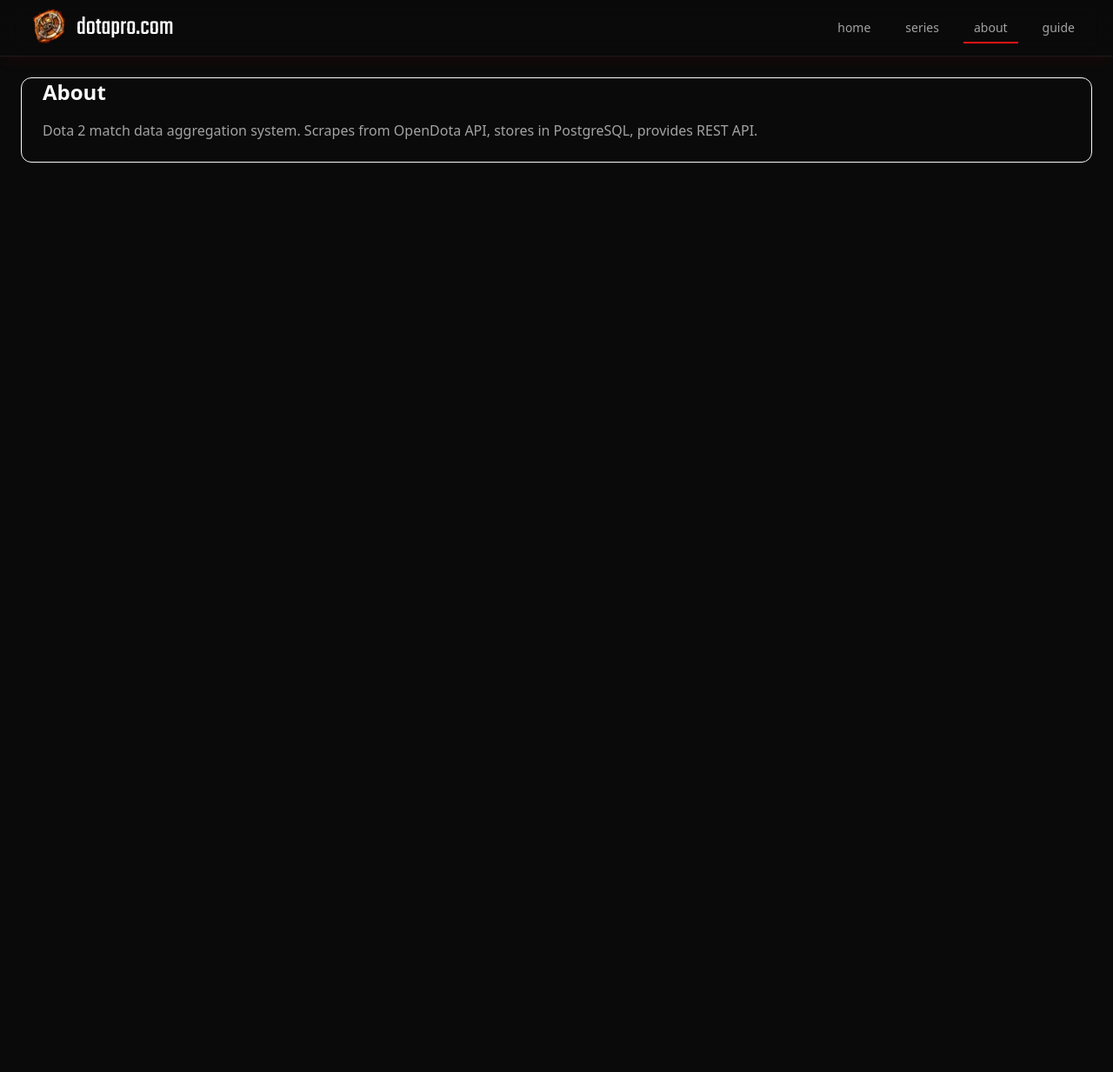
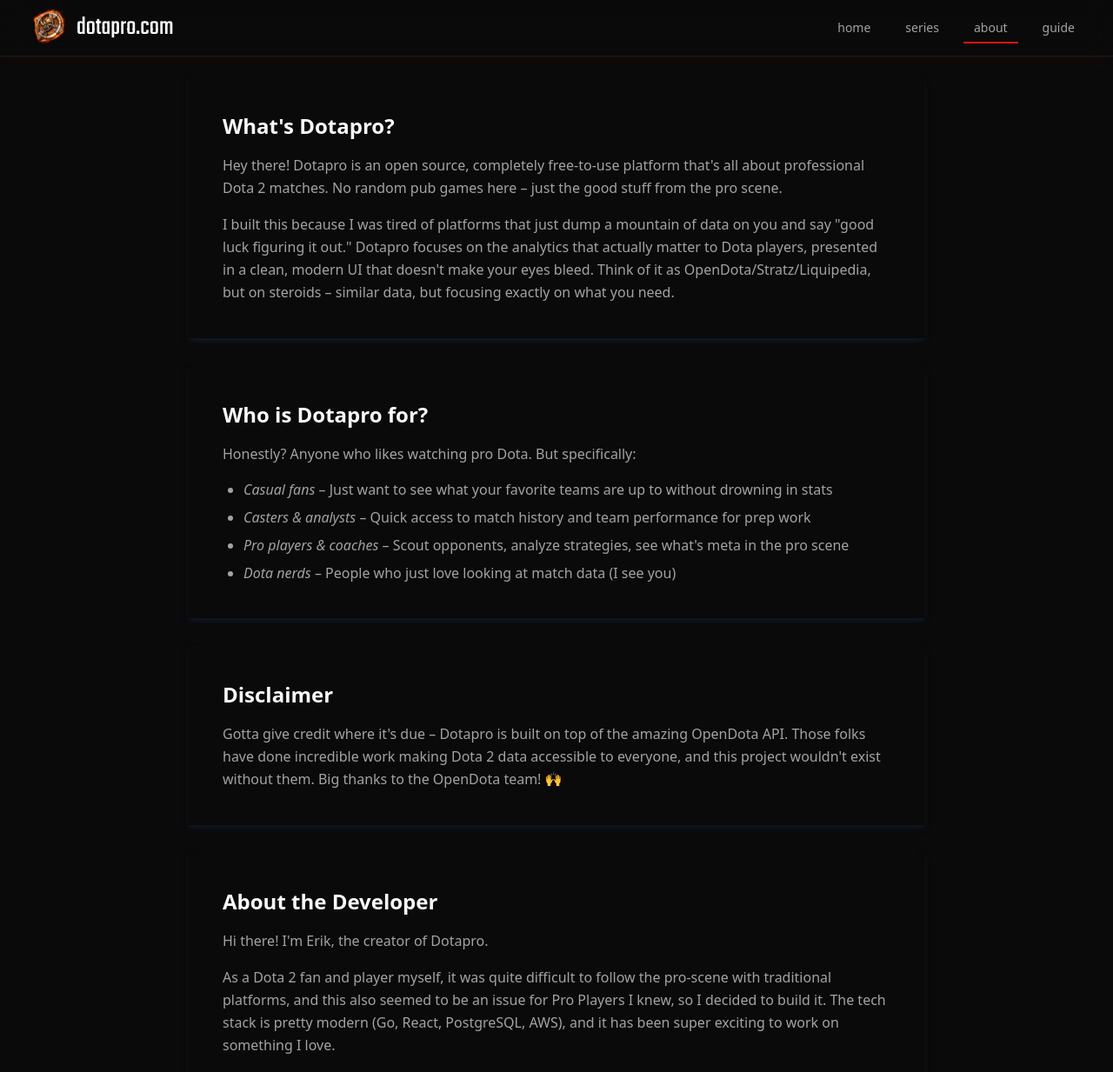
Before and after one commit to eriknovikov/dotapro, a React (Vite) app in the folder ui/: page /about in a window 1280 px wide. Shown: the top 1233 px of the page at 87% size. Before the commit the page ends 801 px from the top, so only its background shows below. Built offline with nearby package versions, Linux system fonts and the light colour scheme.

Commit message:
write about section

```diff
--- a/ui/src/routes/about.tsx
+++ b/ui/src/routes/about.tsx
@@ -1,5 +1,4 @@
 import { createFileRoute } from "@tanstack/react-router"
-import { Card, CardContent } from "../components/ui/index"
 
 export const Route = createFileRoute("/about")({
     component: About,
@@ -7,16 +6,104 @@
 
 function About() {
     return (
-        <div className="p-6 min-h-[calc(100vh-4rem)]">
-            <Card>
-                <CardContent>
-                    <h1 className="text-2xl font-bold text-foreground mb-4">About</h1>
-                    <p className="text-foreground-muted">
-                        Dota 2 match data aggregation system. Scrapes from OpenDota API, stores in PostgreSQL, provides
-                        REST API.
+        <div className="p-6 min-h-[calc(100vh-4rem)] max-w-4xl mx-auto">
+            <div className="space-y-8">
+                {/* What's Dotapro */}
+                <div className="shadow-md shadow-gray-900 p-10">
+                    <h2 className="text-2xl font-bold text-foreground mb-4">What's Dotapro?</h2>
+                    <p className="text-foreground-muted leading-relaxed mb-4">
+                        Hey there! Dotapro is an open source, completely free-to-use platform that's all about
+                        professional <span className="text-nowrap">Dota 2</span> matches. No random pub games here –
+                        just the good stuff from the pro scene.
                     </p>
-                </CardContent>
-            </Card>
+                    <p className="text-foreground-muted leading-relaxed">
+                        I built this because I was tired of platforms that just dump a mountain of data on you and say
+                        "good luck figuring it out." Dotapro focuses on the analytics that actually matter to Dota
+                        players, presented in a clean, modern UI that doesn't make your eyes bleed. Think of it as
+                        OpenDota/Stratz/Liquipedia, but on steroids – similar data, but focusing exactly on what you
+                        need.
+                    </p>
+                </div>
+
+                {/* Who is Dotapro for */}
+                <div className="shadow-md shadow-gray-900 p-10">
+                    <h2 className="text-2xl font-bold text-foreground mb-4">Who is Dotapro for?</h2>
+                    <p className="text-foreground-muted leading-relaxed mb-4">
+                        Honestly? Anyone who likes watching pro Dota. But specifically:
+                    </p>
+                    <ul className="text-foreground-muted space-y-2 ml-6 list-disc">
+                        <li>
+                            <em>Casual fans</em> – Just want to see what your favorite teams are up to without drowning
+                            in stats
+                        </li>
+                        <li>
+                            <em>Casters & analysts</em> – Quick access to match history and team performance for prep
+                            work
+                        </li>
+                        <li>
+                            <em>Pro players & coaches</em> – Scout opponents, analyze strategies, see what's meta in the
+                            pro scene
+                        </li>
+                        <li>
+                            <em>Dota nerds</em> – People who just love looking at match data (I see you)
+                        </li>
+                    </ul>
+                </div>
+
+                {/* Disclaimer */}
+                <div className="shadow-md shadow-gray-900 p-10">
+                    <h2 className="text-2xl font-bold text-foreground mb-4">Disclaimer</h2>
+                    <p className="text-foreground-muted leading-relaxed">
+                        Gotta give credit where it's due – Dotapro is built on top of the amazing OpenDota API. Those
+                        folks have done incredible work making <span className="text-nowrap">Dota 2</span> data
+                        accessible to everyone, and this project wouldn't exist without them. Big thanks to the OpenDota
+                        team! 🙌
+                    </p>
+                </div>
+
+                {/* About the Developer */}
+                <div className="shadow-md shadow-gray-900 p-10">
+                    <h2 className="text-2xl font-bold text-foreground mb-4">About the Developer</h2>
+                    <p className="text-foreground-muted leading-relaxed mb-4">
+                        Hi there! I'm Erik, the creator of Dotapro.
+                    </p>
+                    <p className="text-foreground-muted leading-relaxed">
+                        As a <span className="text-nowrap">Dota 2</span> fan and player myself, it was quite difficult
+                        to follow the pro-scene with traditional platforms, and this also seemed to be an issue for Pro
+                        Players I knew, so I decided to build it. The tech stack is pretty modern (Go, React,
+                        PostgreSQL, AWS), and it has been super exciting to work on something I love.
+                    </p>
+                </div>
+
+                {/* Contributing */}
+                <div className="shadow-md shadow-gray-900 p-10">
+                    <h2 className="text-2xl font-bold text-foreground mb-4">Contributing</h2>
+                    <p className="text-foreground-muted leading-relaxed mb-4">
+                        Dotapro is open source and I'd love to have you contribute! Whether you're fixing bugs, adding
+                        features, or just have ideas for improvements – all help is appreciated.
+                    </p>
+                    <p className="text-foreground-muted leading-relaxed mb-4">
+                        <strong className="text-foreground">Ways to contribute:</strong>
+                    </p>
+                    <ul className="text-foreground-muted space-y-2 ml-6 list-disc mb-4">
+                        <li>Submit pull requests for bug fixes or new features</li>
+                        <li>Open issues for bugs you find or features you'd like to see</li>
+                        <li>Share feedback and suggestions (I'm always open to ideas!)</li>
+                    </ul>
+                    <p className="text-foreground-muted leading-relaxed">
+                        The project will be on GitHub once I get it properly public-ready. In the meantime, feel free to
+                        reach out if you want to contribute or just chat about the project. I'm pretty responsive and
+                        happy to help new contributors get started!
+                    </p>
+                </div>
+
+                {/* Footer */}
+                <div className="text-center text-foreground-muted text-sm pt-4">
+                    <p>
+                        Made with ❤️ for the <span className="text-nowrap">Dota 2</span> community
+                    </p>
+                </div>
+            </div>
         </div>
     )
 }
```
